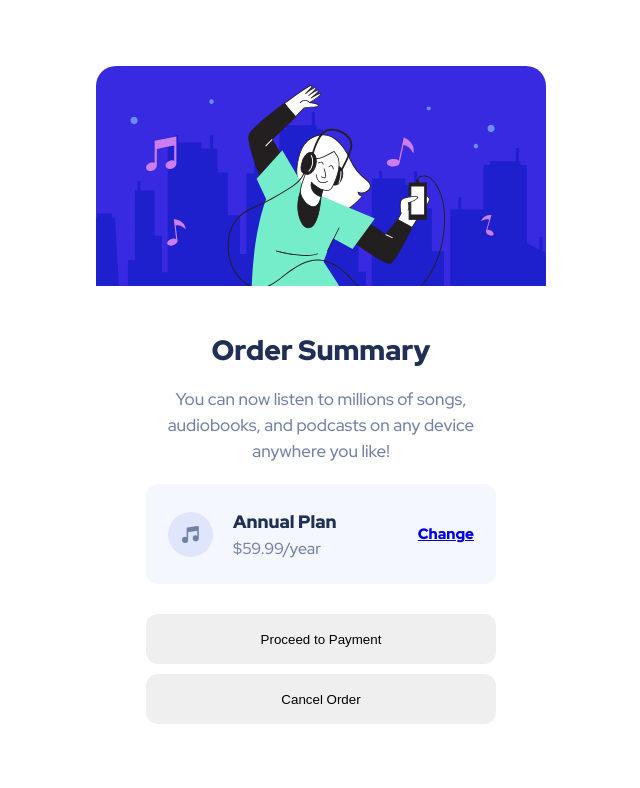
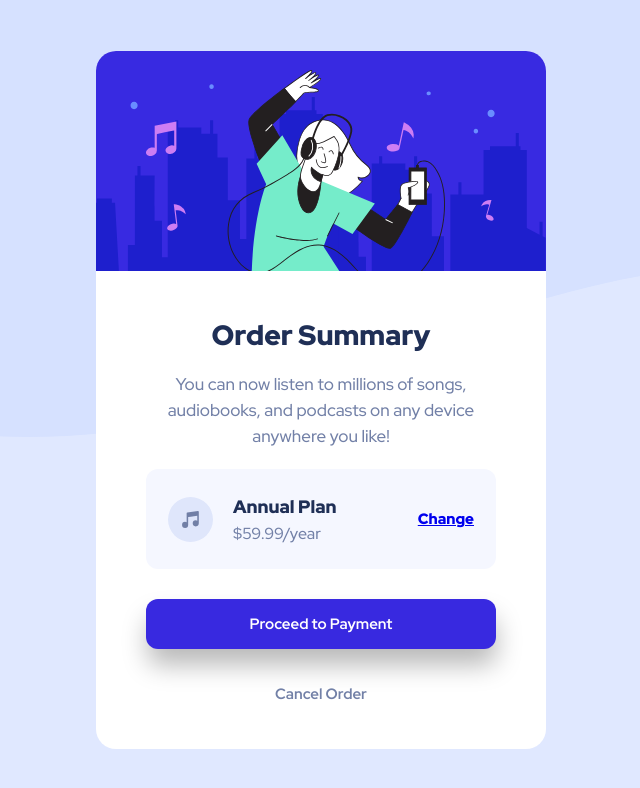
Before and after one commit to ivan2600/FM016-order-summary, a plain HTML site: page index.html in a window 1280 px wide. Shown: the whole page, without its empty margins (319-959 px from the left). Drawn offline with Linux system fonts and the light colour scheme.

Commit message:
desktop desing

```diff
--- a/style.css
+++ b/style.css
@@ -3,6 +3,7 @@
 :root {
   --Pale-blue: hsl(225, 100%, 94%);
   --Bright-blue: hsl(245, 75%, 52%);
+  --Bright-blue-pale: hsl(245, 65%, 65%);
   --Very-pale-blue: hsl(225, 100%, 98%);
   --Desaturated-blue: hsl(224, 23%, 55%);
   --Dark-blue: hsl(223, 47%, 23%);
@@ -21,6 +22,9 @@ body {
   min-height: 100vh;
   font-size: 1.6rem;
   font-family: "Red Hat Display", sans-serif;
+  background-image: url('./images/pattern-background-desktop.svg');
+  background-repeat: no-repeat;
+  background-color: var(--Pale-blue);
 }
 
 .card {
@@ -28,6 +32,8 @@ body {
   flex-direction: column;
   width: 450px;
   align-items: center;
+  background-color: white;
+  border-radius: 20px;
 }
 
 .card__image {
@@ -91,10 +97,44 @@ body {
   font-weight: 900;
 }
 
+.offer__change:hover {
+  text-decoration: none;
+  color: var(--Bright-blue-pale);
+}
+
 .card__button {
   width: 35rem;
   height: 5rem;
   border: none;
   border-radius: 12px;
   margin-bottom: 1rem;
+  font-size: 1.5rem;
+  font-family: "Red Hat Display", sans-serif;
+  font-weight: 700;
 }
+
+.card__button--payment {
+  margin-bottom: 2rem;
+  background-color: var(--Bright-blue);
+  color: white;
+  -webkit-box-shadow: 1px 17px 26px -1px rgba(0,0,0,0.28);
+  -moz-box-shadow: 1px 17px 26px -1px rgba(0,0,0,0.28);
+  box-shadow: 1px 17px 26px -1px rgba(0,0,0,0.28);
+}
+
+.card__button--payment:hover {
+  background-color: var(--Bright-blue-pale);
+}
+
+.card__button--cancel {
+  background-color: transparent;
+  color: var(--Desaturated-blue);
+  margin-bottom: 3rem;
+
+}
+
+.card__button--cancel:hover {
+  color: var(--Dark-blue);
+}
+
+@media (max-width: 375px)
```
